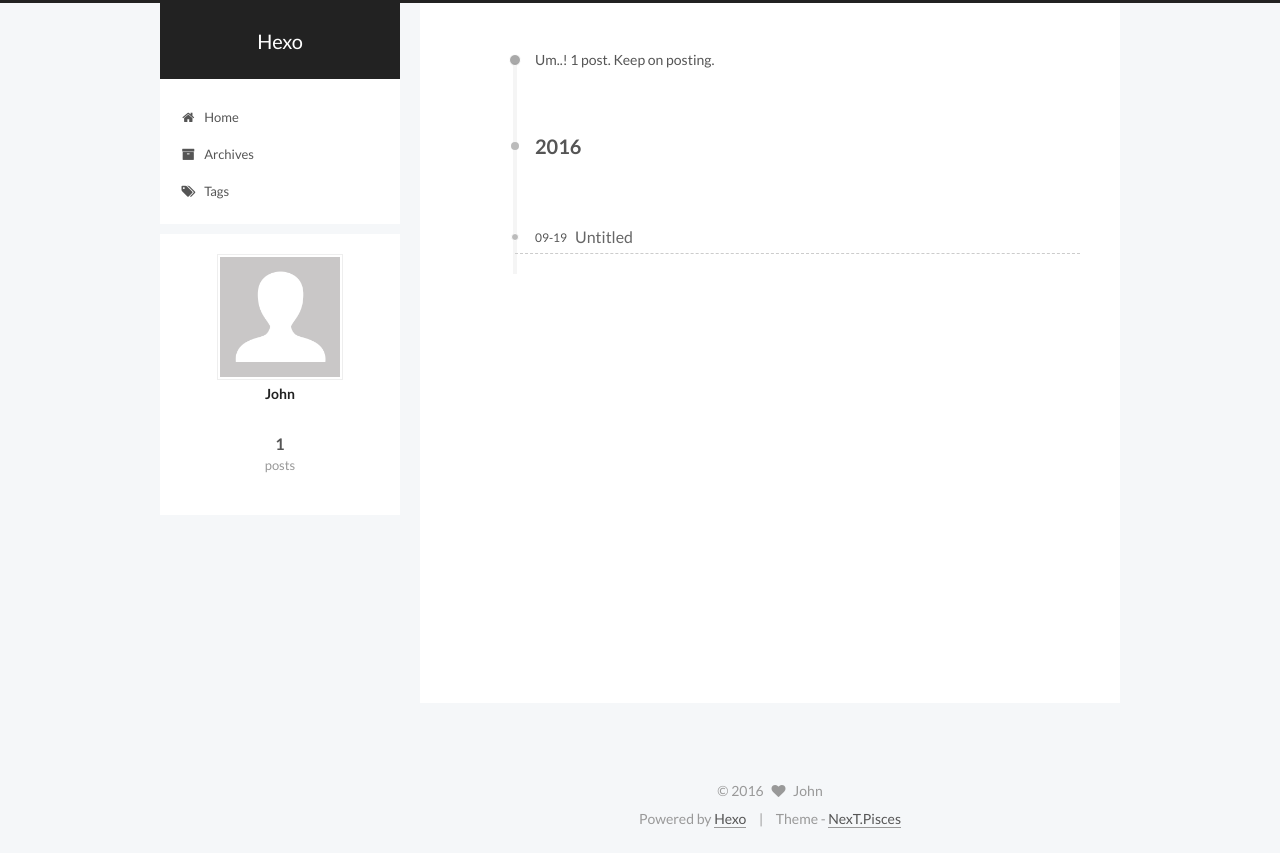
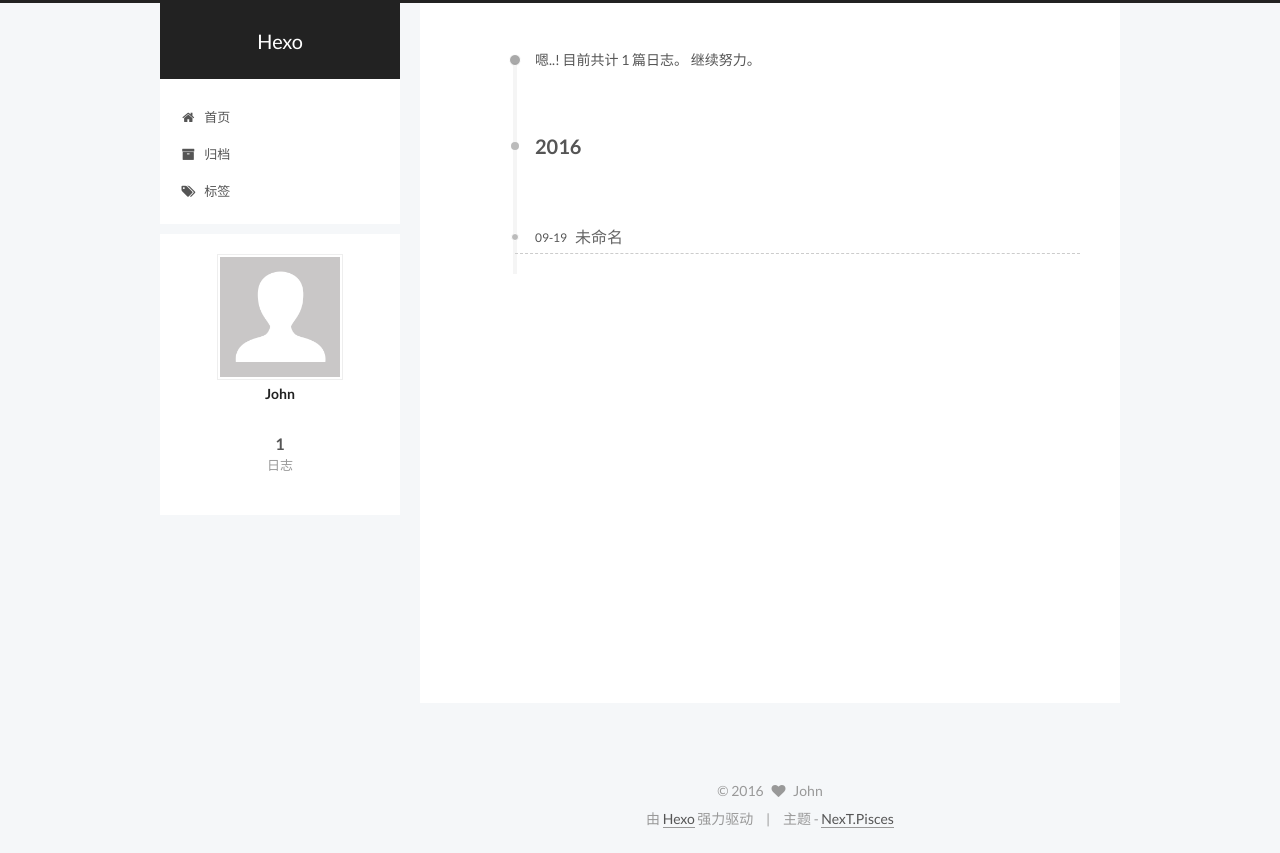
Before and after one commit to Liberate99/Liberate99.github.io, a plain HTML site: page archives/2016/09/index.html in a window 1280 px wide. Drawn offline with Linux system fonts and the light colour scheme.

Commit message:
Site updated: 2016-09-22 00:27:37

```diff
--- a/archives/2016/09/index.html
+++ b/archives/2016/09/index.html
@@ -102,15 +102,15 @@
     motion: true,
     duoshuo: {
       userId: 0,
-      author: 'Author'
+      author: '博主'
     }
   };
 </script>
 
-  <title> Archive | Hexo </title>
+  <title> 归档 | Hexo </title>
 </head>
 
-<body itemscope itemtype="http://schema.org/WebPage" lang="">
+<body itemscope itemtype="http://schema.org/WebPage" lang="zh-Hans">
 
 
 
@@ -165,7 +165,7 @@
 
               <i class="menu-item-icon fa fa-fw fa-home"></i> <br />
 
-            Home
+            首页
           </a>
         </li>
 
@@ -175,7 +175,7 @@
 
               <i class="menu-item-icon fa fa-fw fa-archive"></i> <br />
 
-            Archives
+            归档
           </a>
         </li>
 
@@ -185,7 +185,7 @@
 
               <i class="menu-item-icon fa fa-fw fa-tags"></i> <br />
 
-            Tags
+            标签
           </a>
         </li>
 
@@ -215,7 +215,7 @@
 
 
 
-      Um..! 1 post. Keep on posting.
+      嗯..! 目前共计 1 篇日志。 继续努力。
     </span>
 
 
@@ -241,7 +241,7 @@
 
             <a class="post-title-link" href="/2016/09/19/hello-worl/" itemprop="url">
 
-                <span itemprop="name">Untitled</span>
+                <span itemprop="name">未命名</span>
 
             </a>
 
@@ -305,7 +305,7 @@
           <div class="site-state-item site-state-posts">
             <a href="/archives">
               <span class="site-state-item-count">1</span>
-              <span class="site-state-item-name">posts</span>
+              <span class="site-state-item-name">日志</span>
             </a>
           </div>
 
@@ -352,11 +352,11 @@
 </div>
 
 <div class="powered-by">
-  Powered by <a class="theme-link" href="http://hexo.io">Hexo</a>
+  由 <a class="theme-link" href="http://hexo.io">Hexo</a> 强力驱动
 </div>
 
 <div class="theme-info">
-  Theme -
+  主题 -
   <a class="theme-link" href="https://github.com/iissnan/hexo-theme-next">
     NexT.Pisces
   </a>
--- a/css/main.css
+++ b/css/main.css
@@ -1549,7 +1549,7 @@ pre .javascript .function {
   width: 4px;
   height: 4px;
   border-radius: 50%;
-  background: #ff596a;
+  background: #ff85a2;
 }
 .links-of-blogroll {
   font-size: 13px;
```
Also changed, not shown: 2016/09/19/hello-worl/index.html (+11 -11 lines), archives/2016/index.html (+11 -11 lines), archives/index.html (+11 -11 lines), index.html (+10 -10 lines).
